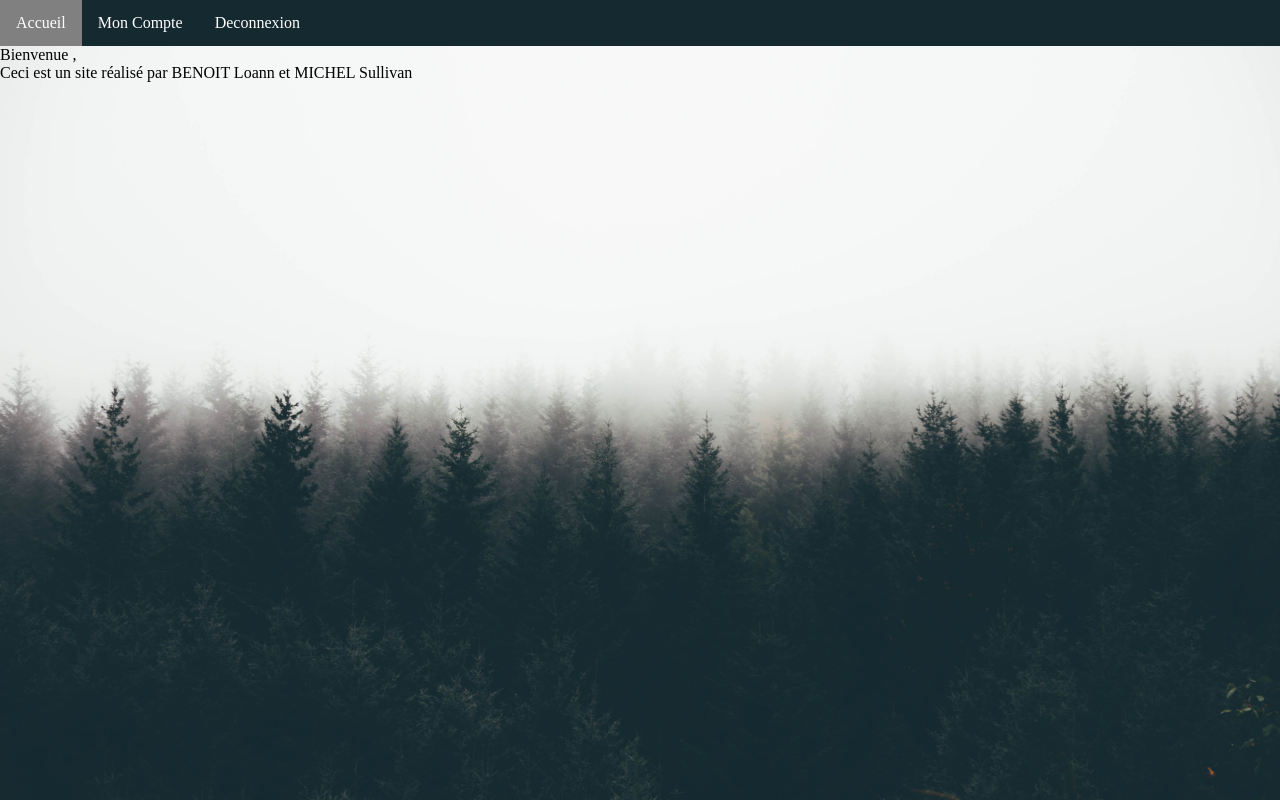
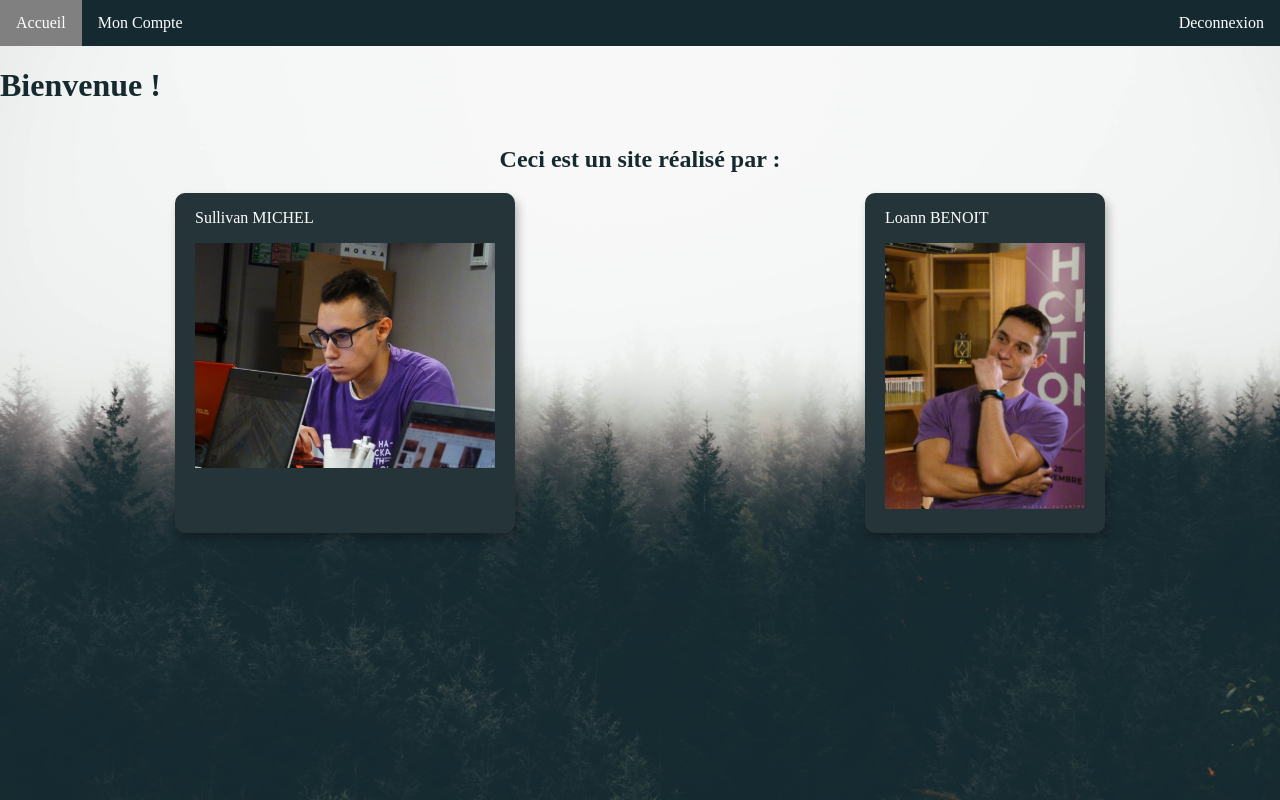
Before and after one commit to LoannBenoit/portalweb, an Angular app: page / in a window 1280 px wide. Built offline with nearby package versions, Linux system fonts and the light colour scheme; sample sign-in values are in the browser's storage.

Commit message:
Adding last minute css

```diff
--- a/src/app/accueil/accueil.component.html
+++ b/src/app/accueil/accueil.component.html
@@ -1,9 +1,29 @@
-<div class="background">
-    <img src="../../../assets/clement-m-h7vKkZNNThE-unsplash.jpg" alt="background">
+<div id="home">
+
+    <div class="background">
+        <img src="../../../assets/clement-m-h7vKkZNNThE-unsplash.jpg" alt="background">
+    </div>
+
+    <div class="content">
+        <div class="welcome" *ngIf="isAuth">
+            <h1 class="welcomeMsg">Bienvenue {{pseudo}} !</h1>
+        </div>
+
+        <div class="title">
+            <h2 class="homeTitle">Ceci est un site réalisé par :</h2>
+        </div>
+
+        <div id="photoContent" style="display: flex;">
+            <div id="Sullivan">
+                <p class="SullivanParagraph">Sullivan MICHEL</p>
+                <img src="../../assets/sullivan.jpg" alt="Sullivan picture">
+            </div>
+
+            <div id="Loann">
+                <p class="LoannParagraph">Loann BENOIT</p>
+                <img src="../../assets/loann.jpg" alt="Loann picture">
+            </div>
+        </div>
+
+    </div>
 </div>
-<div class="body">
-    <div *ngIf="isAuth">
-        Bienvenue {{pseudo}} ,
-    </div>
-    Ceci est un site réalisé par BENOIT Loann et MICHEL Sullivan
-</div>
--- a/src/app/accueil/accueil.component.scss
+++ b/src/app/accueil/accueil.component.scss
@@ -0,0 +1,51 @@
+#home {
+    width: 100%;
+    height: 100%;
+    display: flex;
+    flex-direction: column;
+}
+
+.content {
+    display: flex;
+    flex-direction: column;
+}
+
+.welcomeMsg {
+    color: #152a2f;
+}
+
+.title {
+    margin: 0px auto;
+    color: #152a2f;
+}
+
+#photoContent {
+    display: flex!important;
+    flex-direction: row;
+}
+
+#Sullivan, #Loann {
+    margin: 0px auto;
+    width: auto;
+    padding: 20px;
+    padding-top: 0px;
+    background: #243438;
+    border-radius: 10px;
+    box-shadow: 3px 6px 10px #00000045;
+    color: white;
+}
+
+#Sullivan img, #Loann img{
+    position: relative;
+    height: auto;
+    margin: 0px auto;
+    z-index: 1;
+}
+
+#Sullivan img {
+    width: 300px;
+}
+
+#Loann img {
+    width: 200px;
+}
--- a/src/app/app.component.html
+++ b/src/app/app.component.html
@@ -1,7 +1,7 @@
-<ul>
+<ul class="navbar">
     <li><a routerLink="/">Accueil</a></li>
-    <li><a *ngIf="!isAuth" routerLink="/login">Connexion</a></li>
+    <li id="login"><a *ngIf="!isAuth" routerLink="/login">Connexion</a></li>
     <li><a *ngIf="isAuth" routerLink="/mon-compte">Mon Compte</a></li>
-    <li><a *ngIf="isAuth" (click)="deconnect()">Deconnexion</a></li>
+    <li id="logout"><a *ngIf="isAuth" (click)="deconnect()">Deconnexion</a></li>
 </ul>
 <router-outlet></router-outlet>
--- a/src/app/app.component.scss
+++ b/src/app/app.component.scss
@@ -1,13 +1,25 @@
+body {
+  display: flex;
+  flex-direction: column;
+}
+
 ul {
     list-style-type: none;
     margin: 0;
     padding: 0;
     overflow: hidden;
     background-color: #152A30;
+    display: flex;
+    flex-direction: row;
   }
 
   li {
     float: left;
+  }
+
+  #login, #logout {
+    position: absolute;
+    right: 0px;
   }
 
   li a {
--- a/src/app/mon-compte/mon-compte.component.html
+++ b/src/app/mon-compte/mon-compte.component.html
@@ -12,19 +12,19 @@
             <div>{{identite.dateCreation}}</div>
         </div>
         <div class="header">
-        <span>IDENTITE</span>
+            <span class="identity">IDENTITE</span>
             <span class="edit" (click)="edit()">edit</span>
         </div>
         <div class="content" *ngIf="!identityEdit">
             <div>Nom</div>
-        <div>{{identite.nom}}</div>
+            <div class="nameInput">{{identite.nom}}</div>
             <div>Prénom</div>
-        <div>{{identite.prenom}}</div>
+            <div class="firstnameInput">{{identite.prenom}}</div>
         </div>
         <form class="content" *ngIf="identityEdit" #myForm="ngForm">
             <div>Nom</div>
             <div>
-            <input [(ngModel)]="identityEdit.nom" #nom="ngModel" name="nom" required minlength="3">
+                <input id="name" [(ngModel)]="identityEdit.nom" #nom="ngModel" name="nom" required minlength="3">
                 <div *ngIf="nom.invalid && ( nom.touched || nom.dirty || submitOnTime)">
                     <div *ngIf="nom.errors.required">Nom requis</div>
                     <div *ngIf="nom.errors.minlength">Le Nom doit faire minium 3 caractères</div>
@@ -32,13 +32,13 @@
             </div>
             <div>Prénom</div>
             <div>
-            <input [(ngModel)]="identityEdit.prenom" #prenom="ngModel" name="prenom" required minlength="3">
+                <input id="firstname" [(ngModel)]="identityEdit.prenom" #prenom="ngModel" name="prenom" required minlength="3">
                 <div *ngIf="prenom.invalid && ( prenom.touched || prenom.dirty || submitOnTime)">
                     <div *ngIf="prenom.errors.required">Prénom requis</div>
                     <div *ngIf="prenom.errors.minlength">Le Prénom doit faire minium 3 caractères</div>
                 </div>
             </div>
-        <button type="submit"  (click)="save()">Enregistrer</button>
+            <button id="submitBtn" type="submit" (click)="save()">Enregistrer</button>
             <div>{{message}}</div>
         </form>
     </div>
--- a/src/app/mon-compte/mon-compte.component.scss
+++ b/src/app/mon-compte/mon-compte.component.scss
@@ -1,7 +1,14 @@
+#MonCompte {
+    margin: 5% auto;
+    width: 30%;
+}
+
 .header{
     padding: 1em;
-    background-color: green;
+    background: #152a2f;
     color : white;
+    display: flex;
+    flex-direction: column;
 }
 
 .content{
@@ -9,3 +16,31 @@
     display: grid;
     grid-template-columns: repeat(2, 1fr);
 }
+
+.edit:hover {
+    cursor: pointer;
+}
+
+.identity, .edit {
+    width: 20%;
+}
+
+#name, #firstname {
+    background: none;
+    border: none;
+    border-bottom: 1px solid #152a2f;
+}
+
+#name:focus, #firstname:focus {
+    outline: none;
+}
+
+#submitBtn {
+    width: 60%;
+    border-radius: 25px;
+    color: white;
+    background: #152a2f;
+    &:focus {
+        outline: none;
+    }
+}
```
Also changed, not shown: src/assets/loann.jpg (added), src/assets/sullivan.jpg (added). Lines whose indentation alone changed are shown as unchanged.
